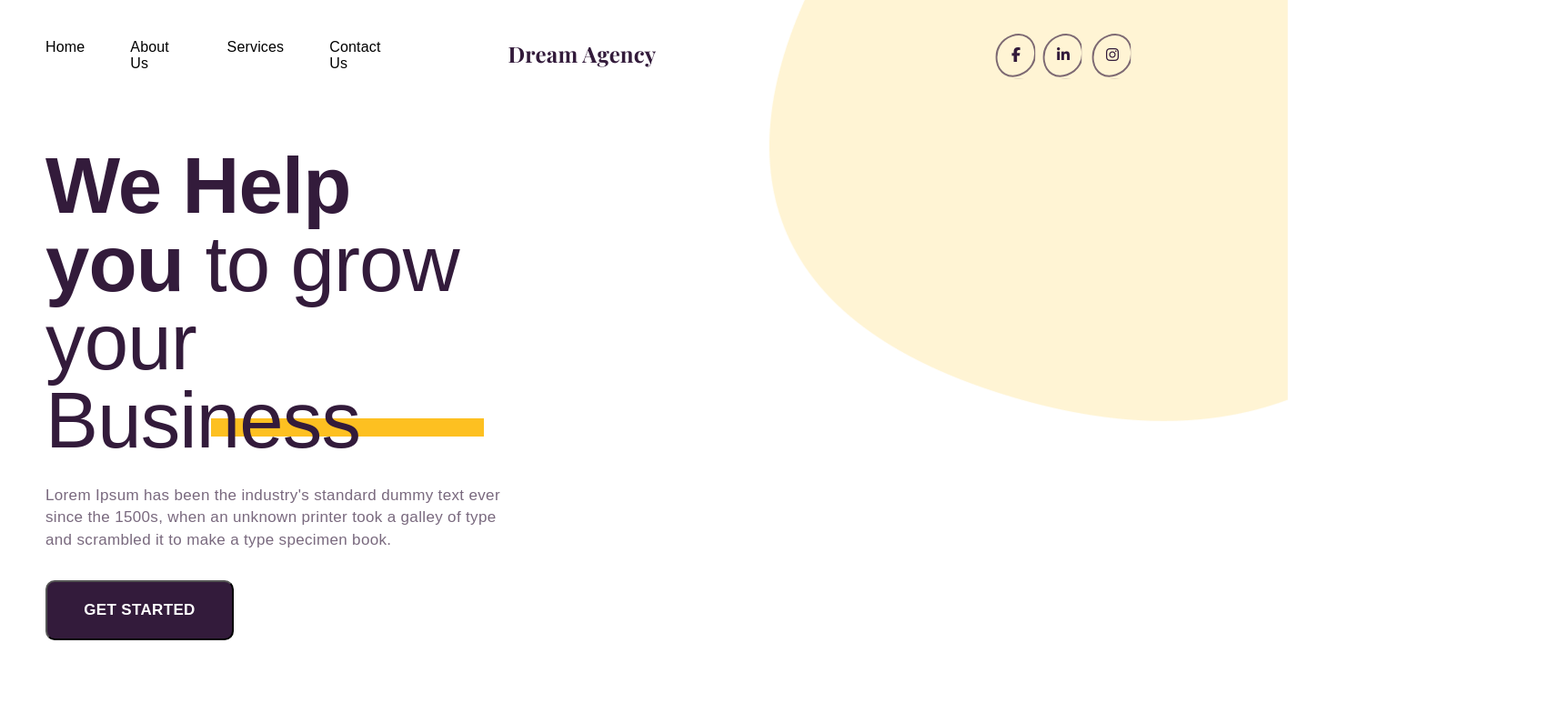
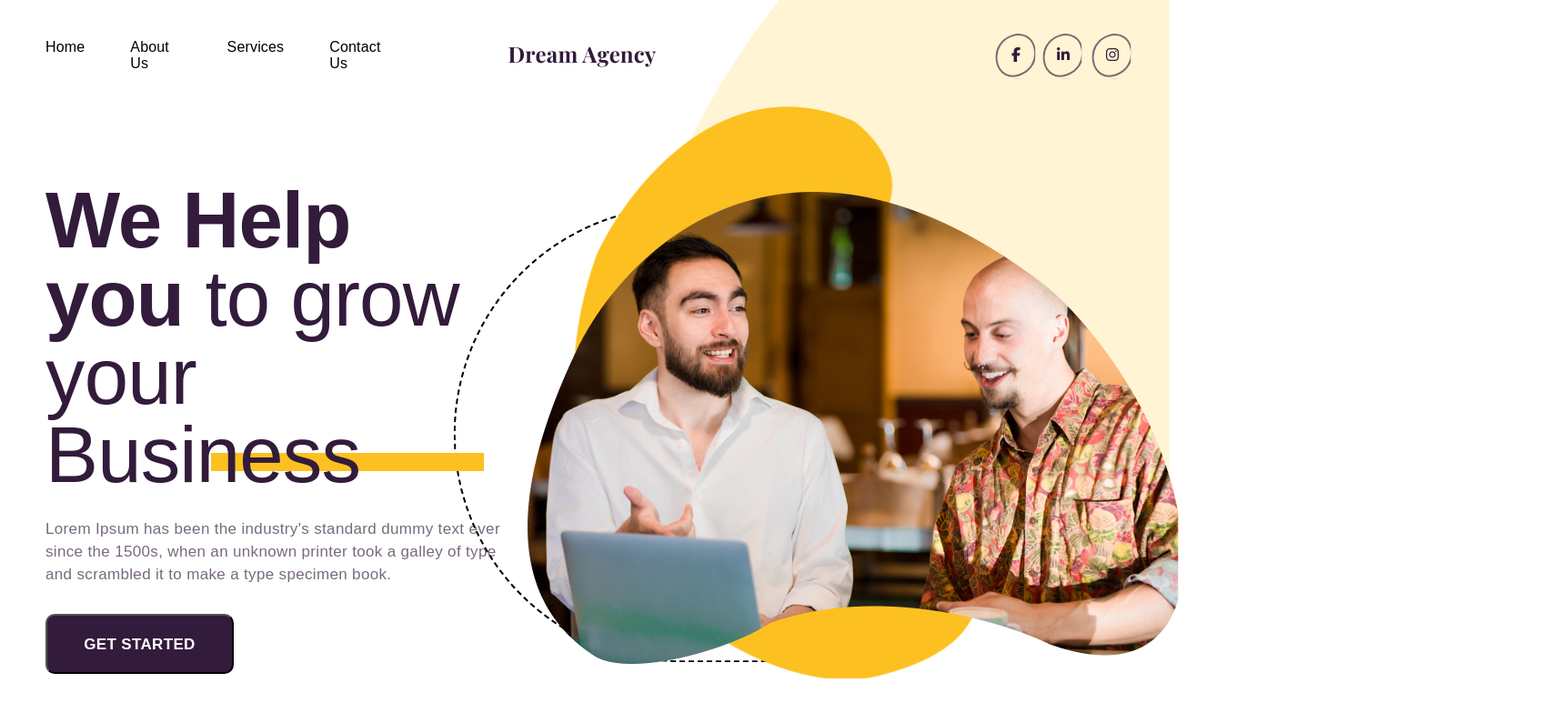
Before and after one commit to rayhan-bapari/dream-agency, a plain HTML site: page index.html in a window 1280 px wide. Shown: the whole page at 91% size, 1714 px wide, since content can reach past the window. Drawn offline with nearby package versions, Linux system fonts and the light colour scheme; a web font is replaced by a local one.

Commit message:
update header and complte hero page

```diff
--- a/assets/css/style.css
+++ b/assets/css/style.css
@@ -8,6 +8,10 @@
     margin: 0;
     padding: 0;
     box-sizing: border-box;
+}
+
+html {
+    scroll-behavior: smooth;
 }
 
 a {
@@ -61,6 +65,25 @@ body {
     line-height: normal;
     letter-spacing: 0.16px;
     text-transform: capitalize;
+    position: relative;
+}
+
+/* navlist hover  */
+.nav__list li::before {
+    content: "";
+    position: absolute;
+    left: 0;
+    bottom: 12px;
+    width: 100%;
+    height: 0;
+    background-color: var(--secondary-color);
+    opacity: 0.7;
+    transition: all 0.3s ease;
+    z-index: -1;
+}
+
+.nav__list li:hover::before {
+    height: 6px;
 }
 
 .navbar__logo {
@@ -107,8 +130,8 @@ body {
 
 .hero__section {
     position: relative;
-    margin-top: -75px;
-    height: 200px;
+    margin-top: -82px;
+    height: 618px;
     z-index: -1;
     display: grid;
     grid-template-columns: repeat(12, 1fr);
@@ -122,7 +145,7 @@ body {
     position: absolute;
     top: 0;
     right: 0;
-    transform: translate(50%, -50%);
+    transform: translate(35%, -30%);
     width: 867.538px;
     height: 819.823px;
     background-image: url("../images/shape-1.png");
@@ -134,7 +157,7 @@ body {
     grid-column: 1 / span 5;
     display: flex;
     flex-direction: column;
-    justify-content: start;
+    justify-content: center;
 }
 
 .hero__content .hero__title {
@@ -187,3 +210,38 @@ body {
     text-transform: uppercase;
     margin-top: 31px;
 }
+
+.hero__img {
+    grid-column: 7 / span 6;
+    display: flex;
+    justify-content: center;
+    align-items: center;
+    position: relative;
+}
+
+.hero__img::before {
+    content: "";
+    position: absolute;
+    top: 0;
+    right: 0;
+    transform: translate(-35%, -7%);
+    width: 444px;
+    height: 629.17px;
+    flex-shrink: 0;
+    background-image: url("../images/shape-2.png");
+    background-repeat: no-repeat;
+    z-index: -1;
+}
+
+.hero__img::after {
+    content: "";
+    position: absolute;
+    top: 0;
+    right: 0;
+    transform: translate(-25%, 13%);
+    width: 581px;
+    height: 498px;
+    border-radius: 581px;
+    border: 2px dashed #000;
+    z-index: -2;
+}
--- a/index.html
+++ b/index.html
@@ -66,6 +66,9 @@
                 </p>
                 <button type="button" class="btn-primary hero__btn">Get Started</button>
             </div>
+            <div class="hero__img">
+                <img src="assets/images/hero.png" alt="" />
+            </div>
         </section>
     </body>
 </html>
```
Also changed, not shown: assets/images/shape-2.png (added).
